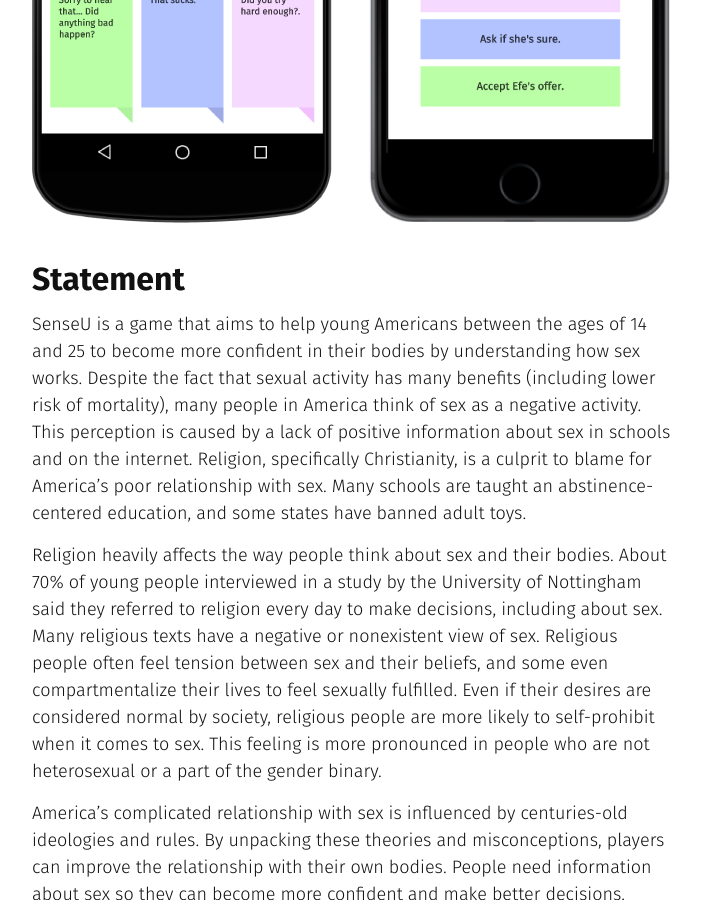
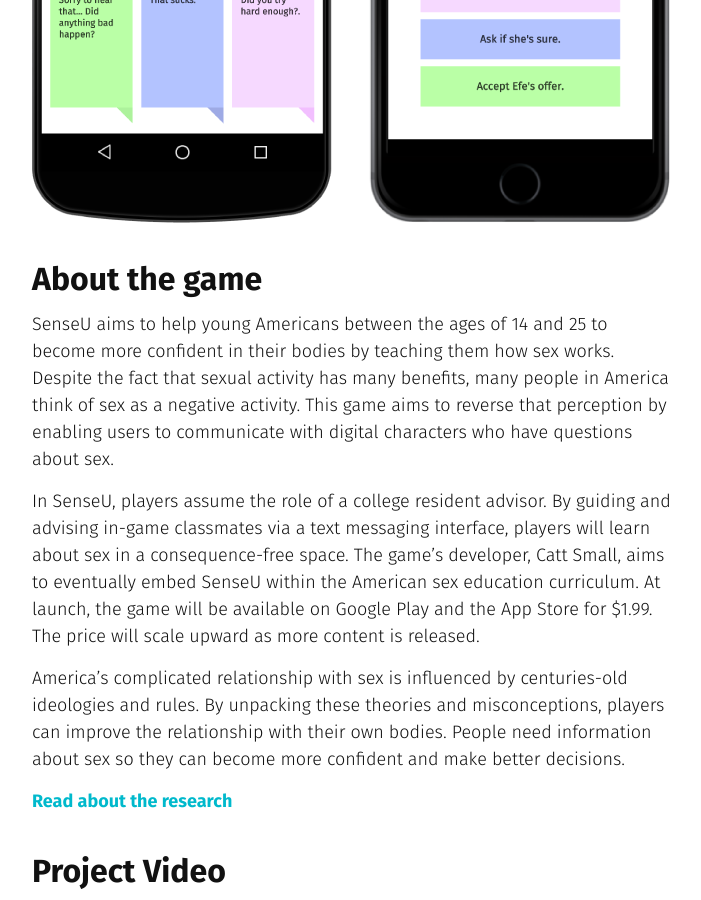
Before and after one commit to cattsmall/thesis-website, a Jekyll site: the page built from proposal.md, in a window 1280 px wide and 900 px high, scrolled down 694 px. Shown: the whole window, without its empty margins (288-989 px from the left). Built offline with Jekyll 4.4.1, drawn with Linux system fonts in a browser that asks for light colours.

```diff
--- a/proposal.md
+++ b/proposal.md
@@ -7,11 +7,11 @@ permalink: /
 
 ![](/assets/img/proposal/mockup2.png)
 
-##Statement
+##About the game
 
-SenseU is a game that aims to help young Americans between the ages of 14 and 25 to become more confident in their bodies by understanding how sex works. Despite the fact that sexual activity has many benefits (including lower risk of mortality), many people in America think of sex as a negative activity. This perception is caused by a lack of positive information about sex in schools and on the internet. Religion, specifically Christianity, is a culprit to blame for America's poor relationship with sex. Many schools are taught an abstinence-centered education, and some states have banned adult toys.
+SenseU aims to help young Americans between the ages of 14 and 25 to become more confident in their bodies by teaching them how sex works. Despite the fact that sexual activity has many benefits, many people in America think of sex as a negative activity. This game aims to reverse that perception by enabling users to communicate with digital characters who have questions about sex.
 
-Religion heavily affects the way people think about sex and their bodies. About 70% of young people interviewed in a study by the University of Nottingham said they referred to religion every day to make decisions, including about sex. Many religious texts have a negative or nonexistent view of sex. Religious people often feel tension between sex and their beliefs, and some even compartmentalize their lives to feel sexually fulfilled. Even if their desires are considered normal by society, religious people are more likely to self-prohibit when it comes to sex. This feeling is more pronounced in people who are not heterosexual or a part of the gender binary.
+In SenseU, players assume the role of a college resident advisor. By guiding and advising in-game classmates via a text messaging interface, players will learn about sex in a consequence-free space. The game's developer, Catt Small, aims to eventually embed SenseU within the American sex education curriculum. At launch, the game will be available on Google Play and the App Store for $1.99.  The price will scale upward as more content is released.
 
 America's complicated relationship with sex is influenced by centuries-old ideologies and rules. By unpacking these theories and misconceptions, players can improve the relationship with their own bodies. People need information about sex so they can become more confident and make better decisions.
 
```
Also changed, not shown: research.md (+10 -0 lines).
